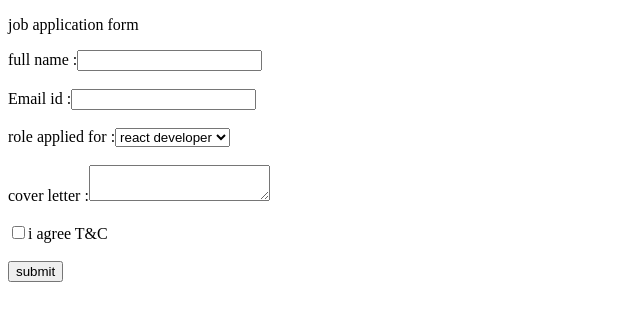
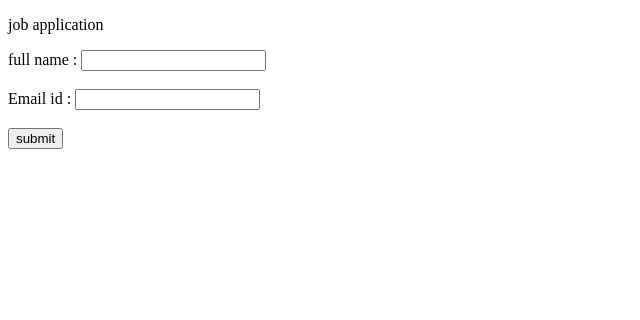
Before and after one commit to karthikgpi1/react-js-practice, a React (Create React App) app: page / in a window 1280 px wide. Shown: the top 320 px of the page, without its empty margins (0-640 px from the left). Built offline with nearby package versions, Linux system fonts and the light colour scheme.

Commit message:
form validation with formik library

```diff
--- a/package.json
+++ b/package.json
@@ -6,6 +6,7 @@
     "@testing-library/jest-dom": "^5.16.5",
     "@testing-library/react": "^13.3.0",
     "@testing-library/user-event": "^13.5.0",
+    "formik": "^2.2.9",
     "react": "^18.2.0",
     "react-dom": "^18.2.0",
     "react-scripts": "5.0.1",
--- /dev/null
+++ b/src/appFormik.js
@@ -0,0 +1,82 @@
+import { Formik } from "formik";
+
+import { ErrorMessage } from "formik";
+
+import { Field } from "formik";
+
+import { Form } from "formik";
+
+
+
+
+const validateEmail = RegExp(
+    /^(([^<>()\[\]\\.,;:\s@"]+(\.[^<>()\[\]\\.,;:\s@"]+)*)|(".+"))@((\[[0-9]{1,3}\.[0-9]{1,3}\.[0-9]{1,3}\.[0-9]{1,3}\])|(([a-zA-Z\-0-9]+\.)+[a-zA-Z]{2,}))$/
+  );
+
+
+function AppFormik(){
+    return (
+        <Formik
+            initialValues={{
+                 fullName:"",
+                 emailId:"",
+            }}
+
+           validate={(values) => {
+              const errors ={};
+              if(values.fullName.length <=5){
+                 errors.fullName ="full name should be atleast 6 characters";
+              }else if (values.emailId.length <=5){
+                 errors.emailId="email id should be atleast 6 characters";
+              }else if(!validateEmail.test(values.emailId)){
+                 errors.emailId="email is invalid";
+              }
+              return errors;
+           }}
+
+           onSubmit ={(values) => {
+             console.log("form submitted");
+             console.log(values);
+           }}
+
+        >
+            {() => {
+                return (
+                   <>
+                       <p>job application</p>
+                       <Form>
+                           <div>
+                               <label>full name : </label>
+                               <Field name ="fullName" type="text"/>
+                               <ErrorMessage name="fullName"/>
+                           </div>
+                           <br/>
+                           <div>
+                               <label>Email id : </label>
+                               <Field name ="emailId" type="email"/>
+                               <ErrorMessage name="emailId"/>
+                           </div>
+                           <br/>
+                           <div>
+                            <button type="submit">submit</button>
+                           </div>
+                       </Form>
+                   </>
+                )
+           }}
+
+
+
+        </Formik>
+
+    )
+}
+
+
+
+
+
+
+
+
+export default AppFormik;
--- a/src/index.js
+++ b/src/index.js
@@ -2,6 +2,8 @@ import React from "react";
 import ReactDOM from "react-dom";
 
 import App from "./App";
+
+import AppFormik from "./appFormik"
 
 
 // class Test extends React.Component{
@@ -31,7 +33,9 @@ import App from "./App";
 
 // ReactDOM.render(<Test />, document.getElementById('root'));
 
-ReactDOM.render(<App />, document.getElementById('root'));
+// ReactDOM.render(<App />, document.getElementById('root'));
+
+ReactDOM.render(<AppFormik />, document.getElementById('root'));
 
 
 //------------jsx:---------------------------------------
```
Also changed, not shown: 1 other file (tests, documents, lock files or other folders).
